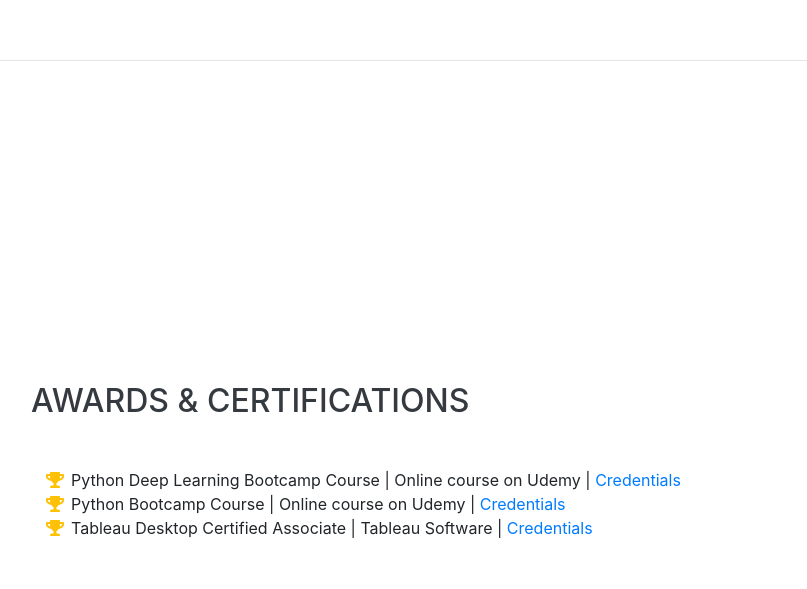
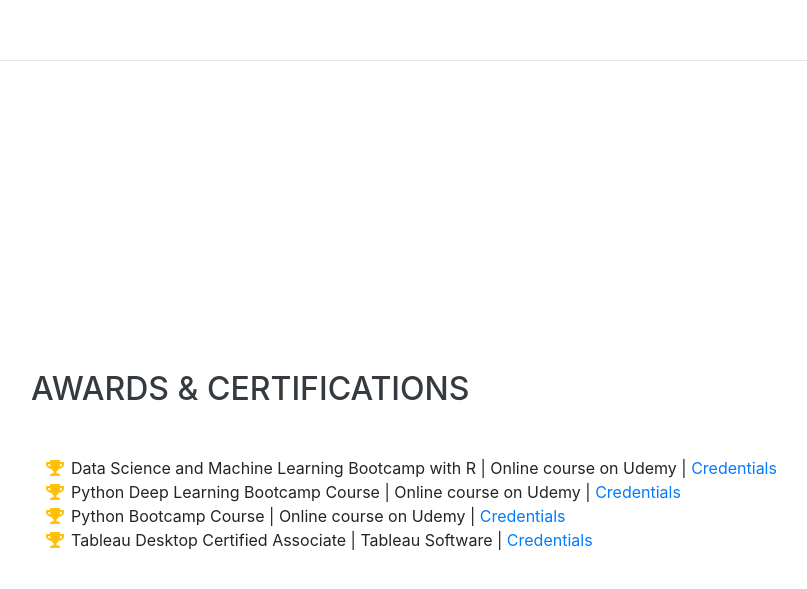
Before and after one commit to rohitnagpal92/portfolio, a website with bundled scripts: page index.html in a window 1280 px wide. Shown: the part 7267-7856 px from the top of the page, without its empty margins (289-1096 px from the left). Built offline with nearby package versions, Linux system fonts and the light colour scheme; a web font is replaced by a local one.

Commit message:
Update index.html

```diff
--- a/index.html
+++ b/index.html
@@ -308,6 +308,9 @@
       <div class="w-100">
         <h2 class="mb-5">Awards &amp; Certifications</h2>
         <ul class="fa-ul mb-0">
+	  <li>
+            <i class="fa-li fa fa-trophy text-warning"></i>
+           Data Science and Machine Learning Bootcamp with R |  Online course on Udemy  | <a href="https://www.udemy.com/certificate/UC-ENYWJ0UM/" class="mw-redirect" title= "Credentials">Credentials</a> </li>
           <li>
             <i class="fa-li fa fa-trophy text-warning"></i>
            Python Deep Learning Bootcamp Course  |  Online course on Udemy  | <a href="https://www.udemy.com/certificate/UC-I3TOUMWN/" class="mw-redirect" title= "Credentials">Credentials</a> </li>
```
